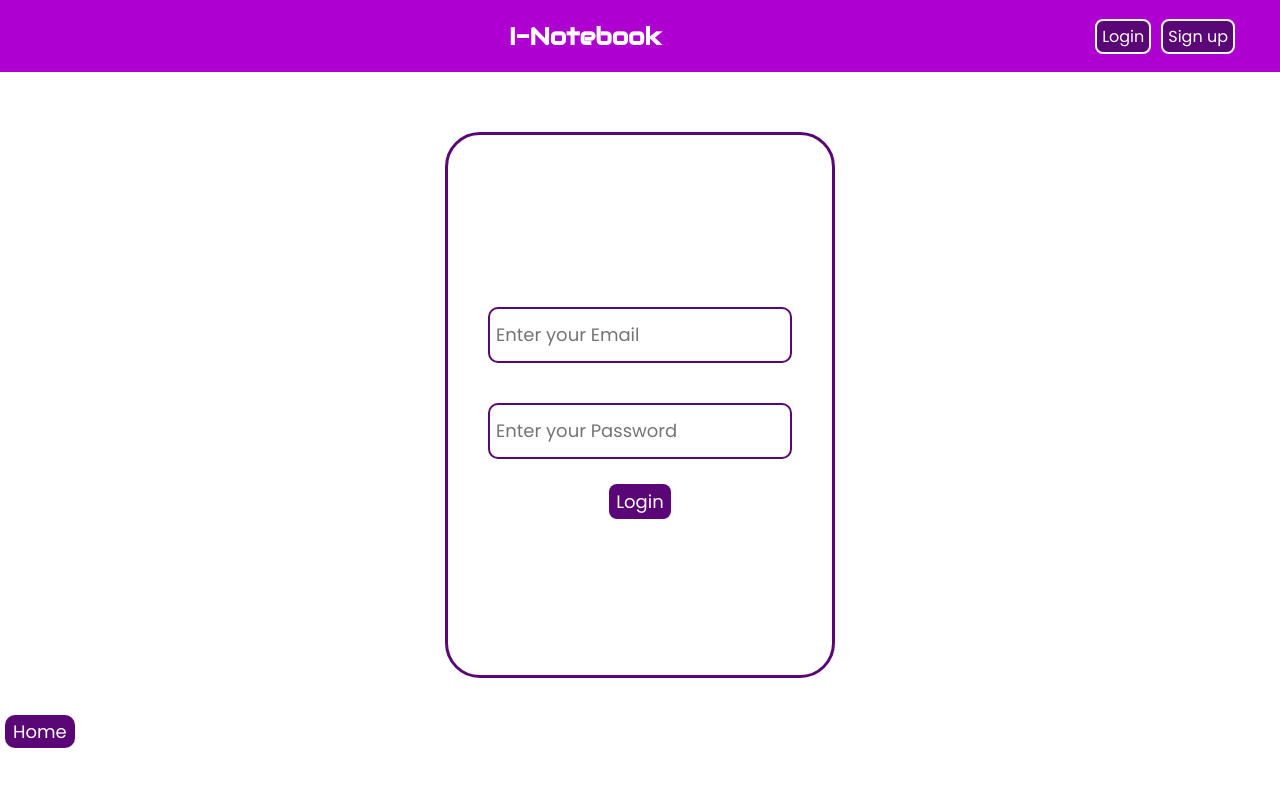
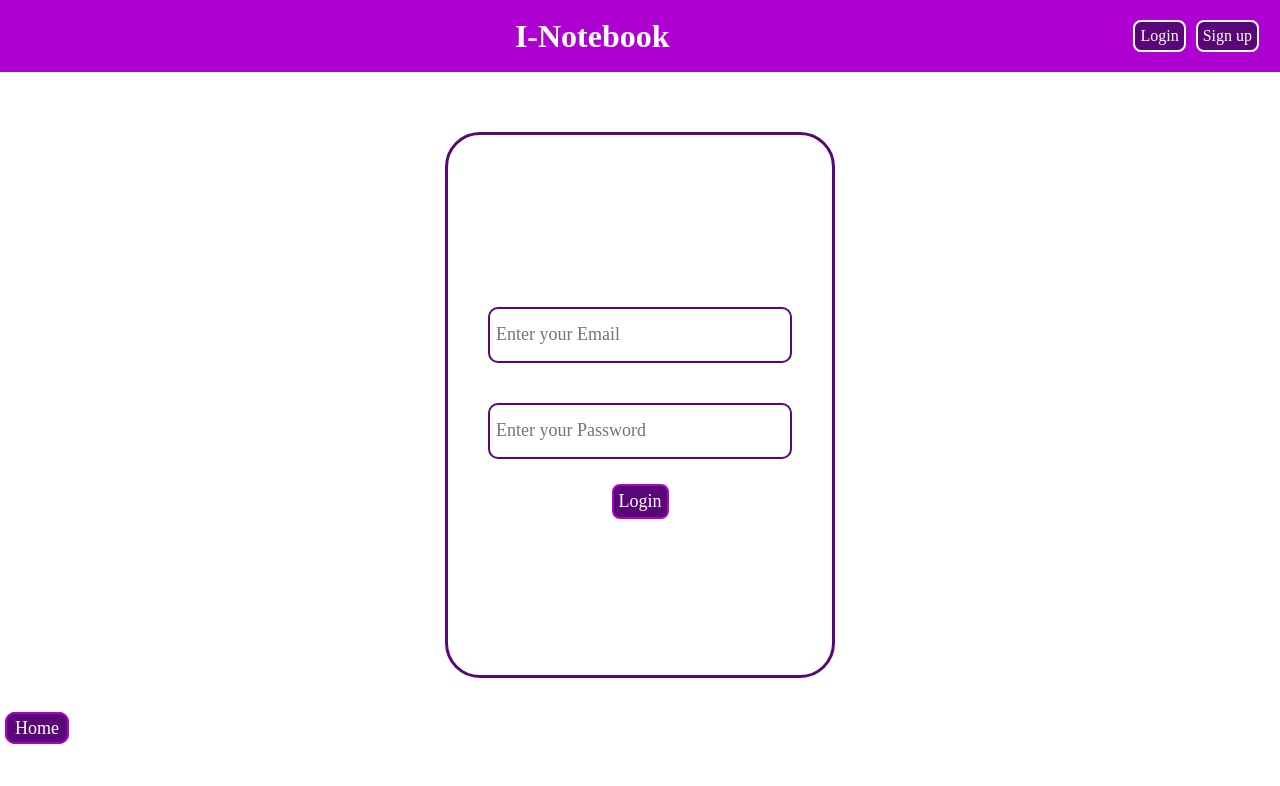
Before and after one commit to absarulbashir/I-Notebook-frontend, a React (Create React App) app: page /login in a window 1280 px wide. Shown: the top 786 px of the page. Built offline with nearby package versions, Linux system fonts and the light colour scheme; a web font is replaced by a local one.

Commit message:
changed font family and some styles

```diff
--- a/src/App.css
+++ b/src/App.css
@@ -2,12 +2,21 @@
     margin:0%;
     padding:0%
 }
+
+::-webkit-scrollbar{
+    display:none;
+}
+
+.toast{
+    font-family: 'Fira Code';
+}
+
 button{
     cursor: pointer;
 }
 
 input,textarea{
-    font-family: 'poppins';
+    font-family: 'Fira Code';
     background-color: var(--placeholder);
 }
 
@@ -15,7 +24,7 @@ body{
     display: flex;
     justify-content: center;
     align-items: center;
-    font-family: 'poppins';
+    font-family: 'Fira Code';
     font-size: medium;
     --theme: rgb(91, 6, 119);
     --placeholder:rgb(247, 225, 255);
@@ -60,18 +69,17 @@ nav{
 
 .navbtn{
     width: fit-content;
-    padding: 3px 5px;
+    padding: 5px;
     border-radius: 8px;
     margin: 0px 5px;
     background-color: var(--theme);
     color: white;
     position: relative;
-    right: 40px;
+    right: 16px;
     text-decoration:none;
     transition: all;
     transition-duration: 0.5s;
     border: 2px solid white;
-    font-family: 'poppins';
 
 }
 .navbtn:hover{
@@ -81,14 +89,15 @@ nav{
 .logBtn{
     font-size: large;
     width: fit-content;
-    padding: 4px 7px;
+    padding: 5px;
     border-radius: 8px;
     border: none;
     margin: 5px 0px;
     background-color: var(--theme);
     color: white;
     cursor: pointer;
-    font-family: 'poppins';
+    border: 2px solid rgb(174, 1, 209);
+    font-family: 'Fira Code';
 
 }
 .logBtn:hover{
@@ -96,14 +105,16 @@ nav{
 }
 
 nav h2{
-    font-size: larger;
+    font-size: x-large;
     color: rgb(255, 255, 255);
     margin: 0px 20px;
-    font-family: 'Audiowide';
+    font-family: 'Fira Code';
+    font-weight: 500;
 }
 .inotebook{
-    font-size: x-large;
+    font-size: xx-large;
     color: rgb(255, 255, 255);
+    font-weight: 600;
 }
 
 
@@ -131,7 +142,6 @@ nav h2{
     display: flex;
     flex-direction: column;
     justify-content: space-evenly;
-    font-family: 'poppins';
     color: rgb(41, 41, 41);
 }
 .notes div{
@@ -148,7 +158,7 @@ nav h2{
     width:90%;
     overflow-wrap: break-word;
     height: fit-content;
-    font-weight: 400;
+    font-weight: 500;
 }
 
 .notes p{
@@ -175,6 +185,7 @@ nav h2{
     background-color: var(--theme);
     color: white;
     text-decoration: none;
+    border: 2px solid rgb(174, 1, 209);
 }
 .home:hover{
     background-color:rgb(63, 2, 83);
--- a/src/components/login.js
+++ b/src/components/login.js
@@ -1,15 +1,14 @@
-import React, { useState ,useContext } from "react";
+import React, { useState, useContext } from "react";
 import { Context } from "./context.js";
-import { useNavigate } from 'react-router-dom';
+import { useNavigate } from "react-router-dom";
 import { Link } from "react-router-dom";
-import {toast} from "react-toastify";
+import { toast } from "react-toastify";
 
 export default function Login() {
-
   const navigate = useNavigate();
   const [email, setEmail] = useState("");
   const [password, setPassword] = useState("");
-    const context=useContext(Context);
+  const context = useContext(Context);
 
   const fillEmail = (event) => {
     setEmail(event.target.value);
@@ -19,51 +18,70 @@ export default function Login() {
     setPassword(event.target.value);
   };
 
-    const login=async()=>{
+  const login = async () => {
     let isemail = email.indexOf("@gmail.com");
-        if(isemail===-1 || email.length<=10){
-            toast( "Enter a valid Email Address" ,{
-                position:"bottom-left",
-                style:{background:"rgb(91, 6, 119)",color:"white",fontSize:"large",
-                className:"toast",
-                fontWeight:"200",borderRadius:"13px"},
-                progressStyle:{background:"brown"},
-               })
-        }
-        else if(password.length<6){
-            toast( "Enter a valid Password" ,{
-                position:"bottom-left",
-                className:"toast",
-                style:{background:"rgb(91, 6, 119)",color:"white",fontSize:"large",fontWeight:"200",borderRadius:"13px"},
-                progressStyle:{background:" rgb(135, 2, 2)"},
-               })
-        }
-        else{
+    if (isemail === -1 || email.length <= 10) {
+      toast("Enter a valid Email Address", {
+        position: "bottom-left",
+        style: {
+          background: "rgb(91, 6, 119)",
+          color: "white",
+          fontSize: "large",
+          className: "toast",
+          fontWeight: "400",
+          fontFamily: "Fira Code",
+        },
+        progressStyle: { background: "brown" },
+      });
+    } else if (password.length < 6) {
+      toast("Enter a valid Password", {
+        position: "bottom-left",
+        className: "toast",
+        style: {
+          background: "rgb(91, 6, 119)",
+          color: "white",
+          fontSize: "large",
+          fontWeight: "400",
+          fontFamily: "Fira Code",
+        },
+        progressStyle: { background: " rgb(135, 2, 2)" },
+      });
+    } else {
       let logBtn = document.querySelector("#login");
-            logBtn.innerHTML="logging in...";
-            let log=await context.login(email,password);
-            if(log==="login successfull"){
-                toast( "Login Successfull" ,{
-                    position:"bottom-left",
-                    className:"toast",
-                    style:{background:"rgb(91, 6, 119)",color:"white",fontSize:"large",fontWeight:"200",borderRadius:"13px"},
-                    progressStyle:{background:"darkgreen"},
-                   })
+      logBtn.innerHTML = "logging in...";
+      let log = await context.login(email, password);
+      if (log === "login successfull") {
+        toast("Login Successfull", {
+          position: "bottom-left",
+          className: "toast",
+          style: {
+            background: "rgb(91, 6, 119)",
+            color: "white",
+            fontSize: "large",
+            fontWeight: "400",
+            fontFamily: "Fira Code",
+          },
+          progressStyle: { background: "darkgreen" },
+        });
         navigate("/");
-            }
-            else{
-                toast( "No User Found" ,{
-                    position:"bottom-left",
-                    className:"toast",
-                    style:{background:"rgb(91, 6, 119)",color:"white",fontSize:"large",fontWeight:"200",borderRadius:"13px"},
-                    progressStyle:{background:"brown"},
-                })
+      } else {
+        toast("No User Found", {
+          position: "bottom-left",
+          className: "toast",
+          style: {
+            background: "rgb(91, 6, 119)",
+            color: "white",
+            fontSize: "large",
+            fontWeight: "400",
+            fontFamily: "Fira Code",
+          },
+          progressStyle: { background: "brown" },
+        });
 
-                logBtn.innerHTML="Login";
+        logBtn.innerHTML = "Login";
       }
     }
-
-    }
+  };
   return (
     <>
       <div className="logContainer">
@@ -81,11 +99,13 @@ export default function Login() {
           placeholder="Enter your Password"
         />
 
-                    <button  className="logBtn" id="login" onClick={login}>
+        <button className="logBtn" id="login" onClick={login}>
           Login
         </button>
       </div>
-            <Link  to="/" className="home" >Home</Link>
+      <Link to="/" className="home">
+        Home
+      </Link>
     </>
   );
 }
--- a/src/components/notesArea.js
+++ b/src/components/notesArea.js
@@ -16,20 +16,17 @@ export default function NotesArea() {
     }
   }, []);
 
-
-
   useEffect(() => {
     setData(context.data);
   }, [context.data]);
 
-
   const fillTitle = (event) => {
     setTitle(event.target.value);
-    }
+  };
 
   const fillDesc = (event) => {
     setDesc(event.target.value);
-    }
+  };
 
   const addNote = () => {
     let date_ob = new Date();
@@ -45,26 +42,41 @@ let month = ("0" + (date_ob.getMonth() + 1)).slice(-2);
     let year = date_ob.getFullYear();
     if (desc.length < 1) {
       setDescAlert("Please add a description");
-        }
-        else if (context.email.length < 1) {
-            setData(data.concat([{ title: title, description: desc ,date:`${date}/${month}/${year}`}]));
+    } else if (context.email.length < 1) {
+      setData(
+        data.concat([
+          { title: title, description: desc, date: `${date}/${month}/${year}` },
+        ])
+      );
+      setTitle("");
+      setDesc("");
+    } else {
+      context.addNote(title, desc, context.email, context.password);
+      setData(
+        data.concat([
+          { title: title, description: desc, date: `${date}/${month}/${year}` },
+        ])
+      );
       setTitle("");
       setDesc("");
     }
-        else {
-            context.addNote(title, desc, context.email, context.password);
-            setData(data.concat([{ title: title, description: desc ,date:`${date}/${month}/${year}`}]));
-            setTitle("");
-            setDesc("");
+  };
+
+  if (localSt && context.islogin === false) {
+    return (
+      <img
+        src={Loading}
+        alt="Loading..."
+        style={{
+          display: "block",
+          margin: "auto",
+          marginTop: "20vh",
+          width: "25vw",
+        }}
+      />
+    );
+  } else {
   }
-    }
-
-    if (localSt && context.islogin===false) {
-        return <img src={Loading} alt="Loading..." style={{ display: "block", margin: "auto", marginTop: "20vh", width: "25vw" }} />
-    }
-    else{
-    }
-
 
   return (
     <>
@@ -89,37 +101,41 @@ let year = date_ob.getFullYear();
       </div>
 
       <div className="notesContainer">
-                {
-                    data.map((el, index) => {
-                        return <div className="notes" key={index}>
+        {data.map((el, index) => {
+          return (
+            <div className="notes" key={index}>
               <div>
                 <p>{el.date}</p>
-                                <button style={{ border: "none", background: "none" }} onClick={() => {
+                <button
+                  style={{ border: "none", background: "none" }}
+                  onClick={() => {
                     if (context.email.length < 12) {
                       const newData = data.filter((el, ind) => {
                         return index !== ind;
                       });
                       setData(newData);
-                                    }
-                                    else {
-                                        context.deleteNote(context.email, context.password, index);
+                    } else {
+                      context.deleteNote(
+                        context.email,
+                        context.password,
+                        index
+                      );
                       const newData = data.filter((el, ind) => {
                         return index !== ind;
                       });
                       setData(newData);
                     }
-                                }} ><span class="material-symbols-outlined">
-                                delete
-                                </span></button>
-
+                  }}
+                >
+                  <span class="material-symbols-outlined">delete</span>
+                </button>
               </div>
               <h2>{el.title}</h2>
               <p>{el.description}</p>
             </div>
-                    })
-                }
+          );
+        })}
       </div>
-
     </>
   );
 }
```
Also changed, not shown: src/components/sign.js (+83 -56 lines). Lines whose indentation alone changed are shown as unchanged.
